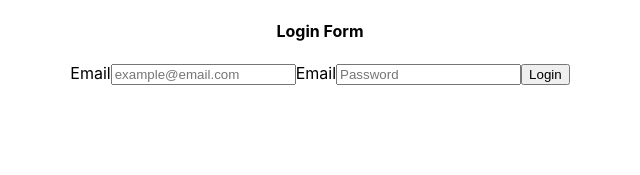
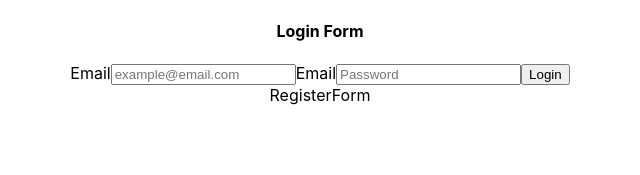
Before and after one commit to cristiangar14/code-verifier-frontend, a React (Create React App) app: page / in a window 1280 px wide. Shown: the top 175 px of the page, without its empty margins (320-960 px from the left). Built offline with nearby package versions, Linux system fonts and the light colour scheme.

Commit message:
test exercise 10

```diff
--- a/src/App.tsx
+++ b/src/App.tsx
@@ -1,11 +1,13 @@
 import React from 'react';
 import './App.css';
 import LoginForm from './components/forms/LoginForm';
+import RegisterForm from './components/forms/RegisterForm';
 
 function App() {
   return (
     <div className="App">
       <LoginForm />
+      <RegisterForm />
     </div>
   );
 }
```
